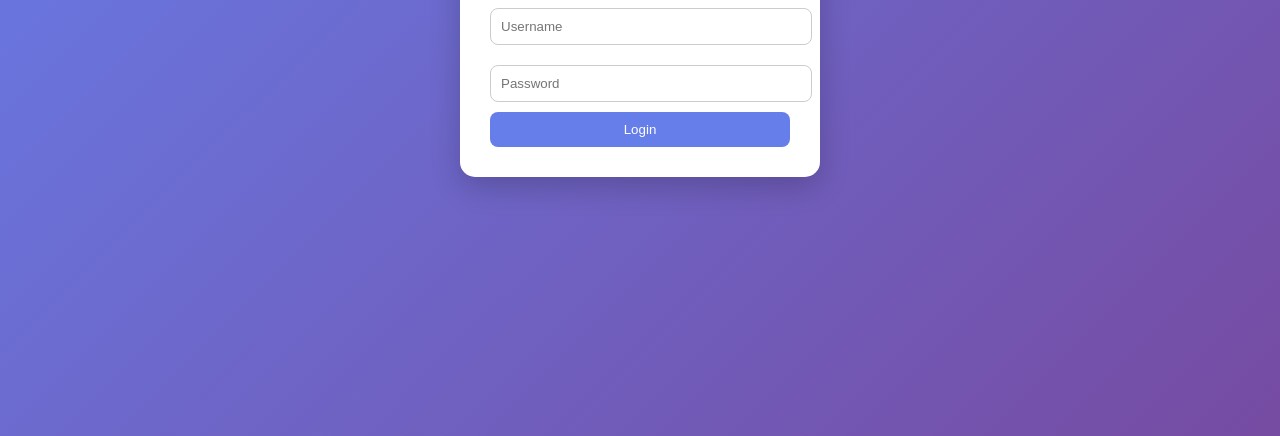
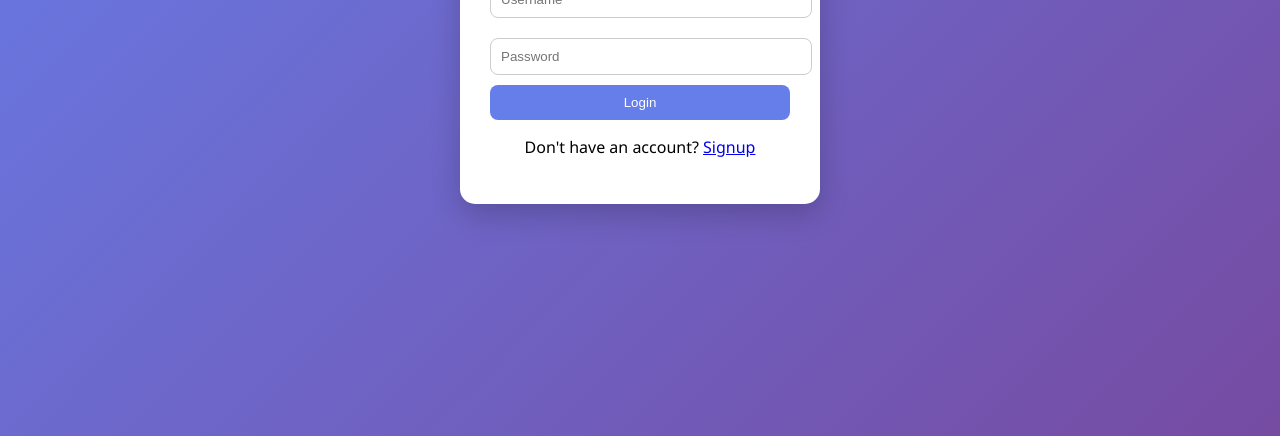
Before and after one commit to lalishsk119-crypto/parking-app, a website: page public/login.html in a window 1280 px wide. Shown: the part 364-800 px from the top of the page. Drawn offline with Linux system fonts and the light colour scheme.

Commit message:
added signup link

```diff
--- a/public/login.html
+++ b/public/login.html
@@ -60,6 +60,9 @@
     <input id="password" type="password" placeholder="Password">
 
     <button onclick="login()">Login</button>
+    <p>Don't have an account?
+    <a href="/signup.html">Signup</a>
+</p>
 </div>
 
 <script>
```
